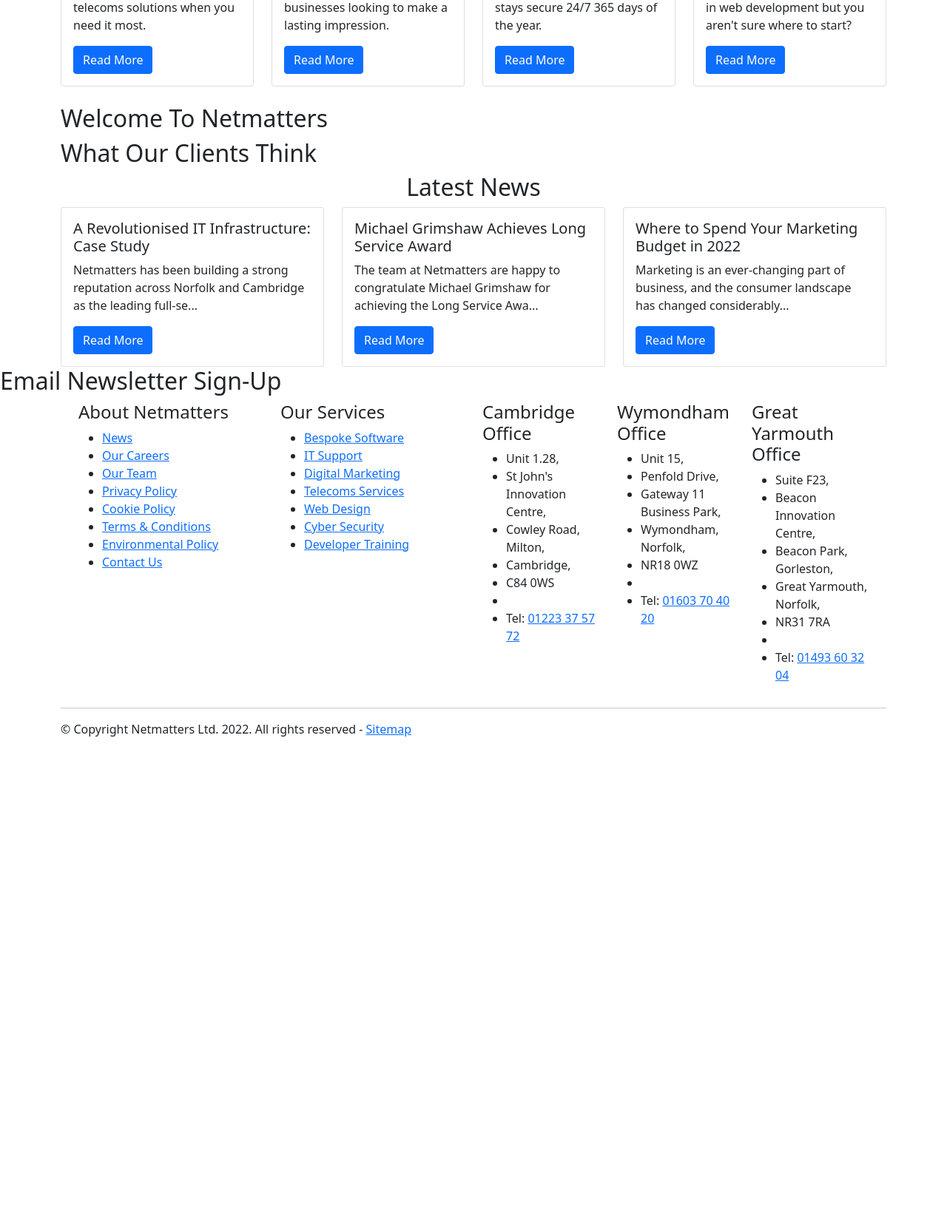
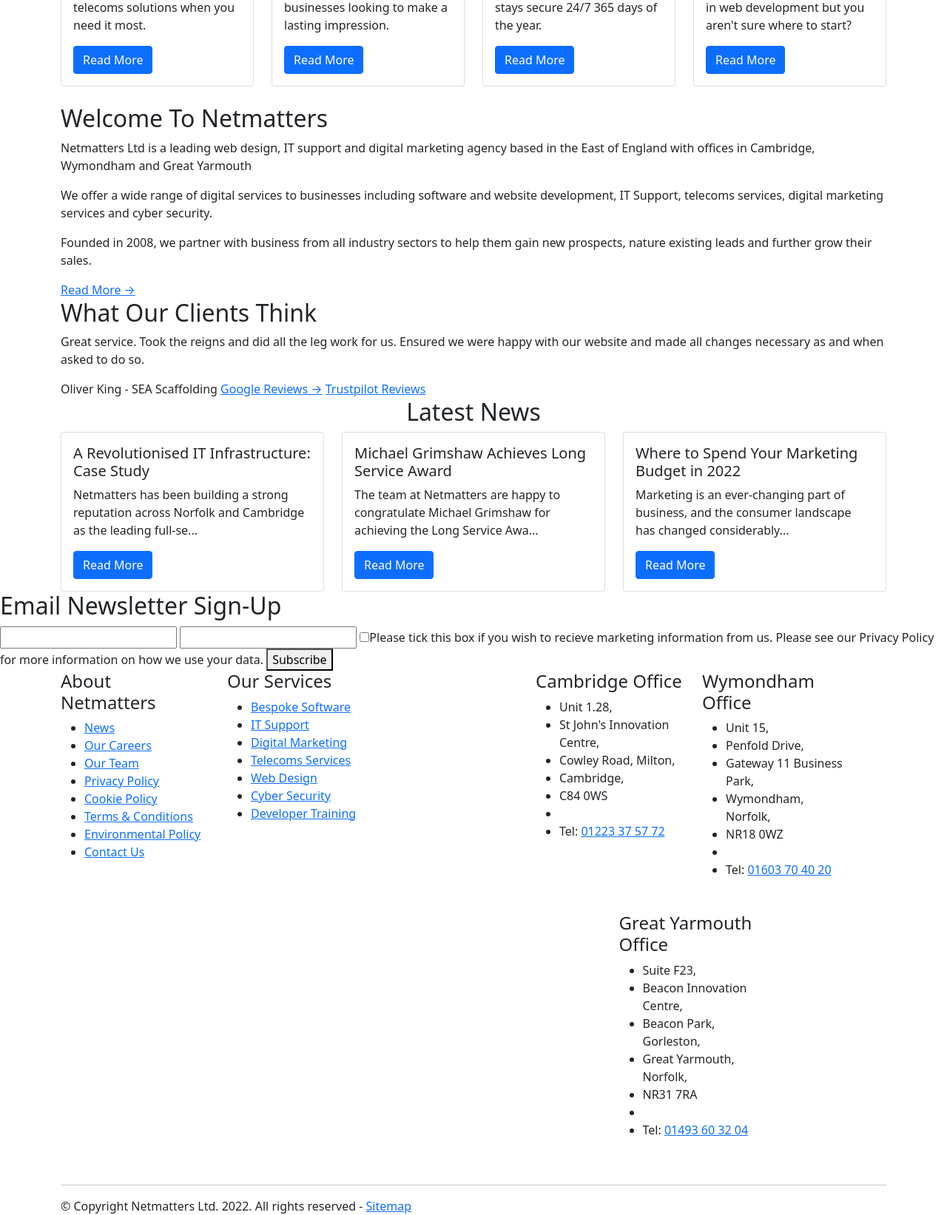
Before and after one commit to DanielGoreSCS/HTML-CSS-Reflection, a PHP site: page / in a window 1280 px wide. Shown: the part 949-2592 px from the top of the page at 74% size. Before the commit the page ends 1945 px from the top, so only its background shows below. Run offline with PHP 8.4, Linux system fonts and the light colour scheme; some libraries are stand-ins or nearby versions.

Commit message:
Added newsletter form

```diff
--- a/css/style.css
+++ b/css/style.css
@@ -1,3 +1,11 @@
+.services {
+  width: 225px;
+  margin-bottom: 30px;
+}
 
+.offices {
+  width: 225px;
+  margin-bottom: 30px;
+}
 
 /*# sourceMappingURL=style.css.map */
--- a/index.html
+++ b/index.html
@@ -187,9 +187,17 @@
         </div>
         <div>
             <h2>Welcome To Netmatters</h2>
+            <p>Netmatters Ltd is a leading web design&comma; IT support and digital marketing agency based in the East of England with offices in Cambridge&comma; Wymondham and Great Yarmouth</p>
+            <p>We offer a wide range of digital services to businesses including software and website development&comma; IT Support&comma; telecoms services&comma; digital marketing services and cyber security&period;</p>
+            <p>Founded in 2008&comma; we partner with business from all industry sectors to help them gain new prospects&comma; nature existing leads and further grow their sales&period;</p>
+            <a href="#">Read More &rarr;</a>
         </div>
         <div>
             <h2>What Our Clients Think</h2>
+            <p>Great service&period; Took the reigns and did all the leg work for us&period; Ensured we were happy with our website and made all changes necessary as and when asked to do so&period;</p>
+            <span>Oliver King &hyphen; SEA Scaffolding</span>
+            <a href="#">Google Reviews &rarr;</a>
+            <a href="#">Trustpilot Reviews</a>
         </div>
     </main>
     <aside class="container">
@@ -227,12 +235,18 @@
     <section>
         <div>
             <h2>Email Newsletter Sign&hyphen;Up</h2>
+            <form>
+                <input type="text">
+                <input type="text">
+                <input type="checkbox"><span>Please tick this box if you wish to recieve marketing information from us&period; Please see our Privacy Policy for more information on how we use your data&period;</span>
+                <button type="button">Subscribe</button>
+            </form>
         </div>
     </section>
     <footer>
         <div class="container">
-            <div class="row justify-content-center">
-                <div class="col-lg-6 row justify-content-center">
+            <div class="row justify-content-between">
+                <div class="col-lg-6 row justify-content-even">
                     <div class="services col-sm-6">
                         <h4>About Netmatters</h4>
                         <ul>
@@ -260,7 +274,7 @@
                     </div>
                 </div>
                 <div class="col-lg-6 row justify-content-center">
-                    <div class="col-sm-6 col-lg-4">
+                    <div class="offices col-sm-6 col-lg-4">
                         <h4>Cambridge Office</h4>
                         <ul>
                             <li>Unit 1.28&comma;</li>
@@ -272,7 +286,7 @@
                             <li>Tel&colon; <a href="#">01223 37 57 72</a></li>
                         </ul>
                     </div>
-                    <div class="col-sm-6 col-lg-4">
+                    <div class="offices col-sm-6 col-lg-4">
                         <h4>Wymondham Office</h4>
                         <ul>
                             <li>Unit 15&comma;</li>
@@ -284,7 +298,7 @@
                             <li>Tel&colon; <a href="#">01603 70 40 20</a></li>
                         </ul>
                     </div>
-                    <div class="col-sm-6 col-lg-4">
+                    <div class="offices col-sm-6 col-lg-4">
                         <h4>Great Yarmouth Office</h4>
                         <ul>
                             <li>Suite F23&comma;</li>
--- a/scss/base/_base.scss
+++ b/scss/base/_base.scss
@@ -0,0 +1,8 @@
+.services {
+    width: 225px;
+    margin-bottom: 30px;
+}
+.offices {
+    width: 225px;
+    margin-bottom: 30px;
+}
```
Also changed, not shown: scss/components/_index.scss (added), scss/utilities/_index.scss (added), 1 other file.
